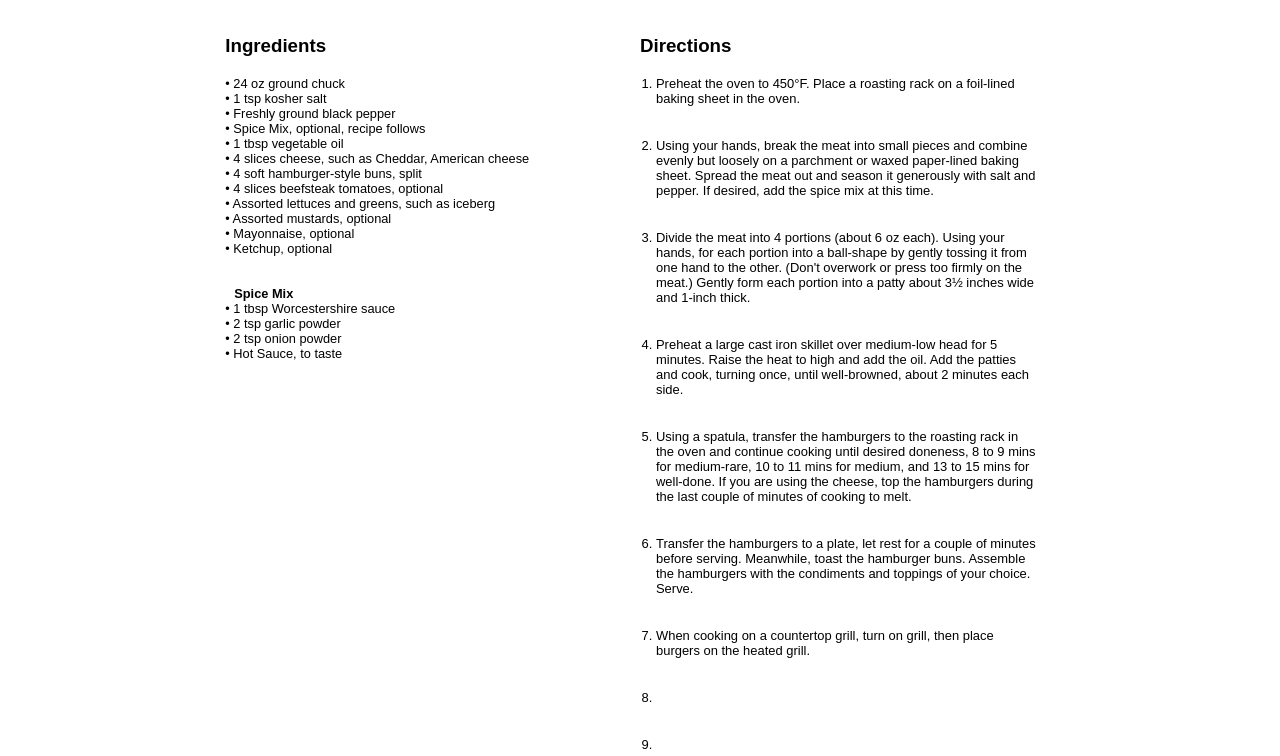
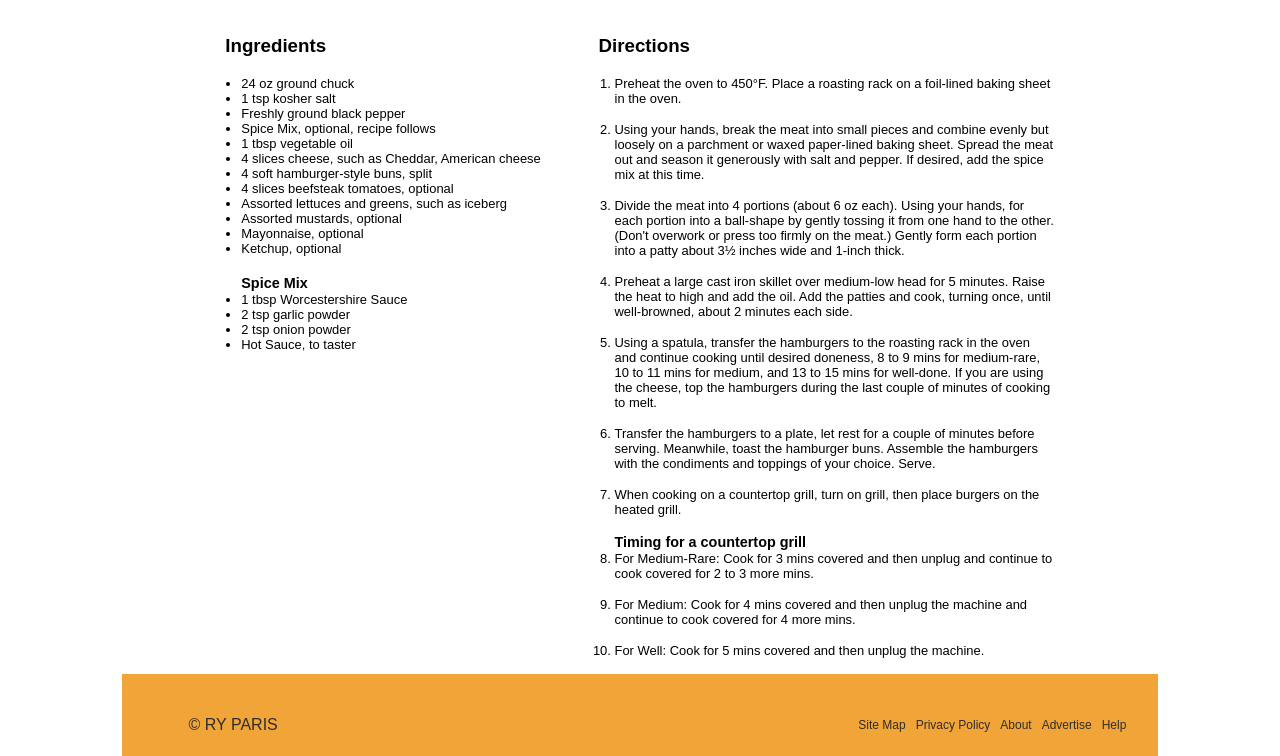
Before and after one commit to brentknudsenstud/RyParisProject, a plain HTML site: page recipes.html in a window 1280 px wide. Shown: the part 1047-1803 px from the top of the page. Drawn offline with nearby package versions, Linux system fonts and the light colour scheme; files whose address does not match are found by name.

Commit message:
flexbox formatting on home page

```diff
--- a/css/style.css
+++ b/css/style.css
@@ -97,6 +97,7 @@
     margin: 0 auto;
     background-color: #dadfea;
     padding: 30px;
+
 }
 
 h1, h2 {
@@ -139,18 +140,27 @@
 
 }
 
-.pic p {
-    text-align: center;
-    background-color: white;
-
-}
-
 .recipe-photos {
     display: flex;
     flex-direction: row;
     flex-wrap: nowrap;
-    justify-content: center;
+    justify-content: space-around;
 }
+.pic {
+    text-align: center;
+    margin: 0;
+
+}
+
+.pic p {
+    text-align: center;
+    background-color: white;
+    margin-top: 0;
+    padding: 5px;
+
+}
+
+
 
 #pepperspic {
     background-image: url(../images/fajita-peppers.jpeg);
@@ -158,7 +168,6 @@
     background-position: center;
     width: 200px;
     height: 200px;
-    margin: 10px 10px 0 10px;
 }
 
 #muffinspic {
@@ -167,7 +176,6 @@
     background-position: center;
     width: 200px;
     height: 200px;
-    margin: 10px 10px 0 10px;
 }
 
 #eggplantpic {
@@ -176,7 +184,6 @@
     background-position: center;
     width: 200px;
     height: 200px;
-    margin: 10px 10px 0 10px;
 }
 
 #teriyakipic {
@@ -185,7 +192,7 @@
     background-position: center;
     width: 200px;
     height: 200px;
-    margin: 10px 10px 0 10px;
+
 }
 
 .whereeatsection {
@@ -197,6 +204,7 @@
 
 .wheretoeat {
     width: 80%;
+    background-color: white;
 }
 
 .where-to-eatpics {
@@ -333,19 +341,29 @@
 }
 
 .column1 {
-    flex-basis: 50%;
+    flex-basis: 45%;
 }
 
 .column2 {
-    flex-basis: 50%;
+    flex-basis: 55%;
 }
-ol, li {
-    margin: 8px;
+
+ul, ol, li {
+    margin: 0 0 0 8px;
     padding: 0;
-    font-size: .9em
+    font-size: .9em;
+
+
 }
+
 .spicetitle {
-    font-size: 1em;
+    font-size: .9em;
     font-weight: bold;
-    margin: 9px;
+    margin-left: 16px;
 }
+
+.timing {
+    font-size: .9em;
+    font-weight: bold;
+    margin: 16px;
+}
--- a/recipes.html
+++ b/recipes.html
@@ -71,25 +71,28 @@
                             <h3 class="ingredients">
                                 Ingredients
                             </h3>
-                            <p style="font-size: .8em;">&bull; 24 oz ground chuck<br>
-                            &bull; 1 tsp kosher salt<br>
-                            &bull; Freshly ground black pepper<br>
-                            &bull; Spice Mix, optional, recipe follows<br>
-                            &bull; 1 tbsp vegetable oil<br>
-                            &bull; 4 slices cheese, such as Cheddar, American cheese <br>
-                            &bull; 4 soft hamburger-style buns, split <br>
-                            &bull; 4 slices beefsteak tomatoes, optional <br>
-                            &bull; Assorted lettuces and greens, such as iceberg<br>
-                            &bull; Assorted mustards, optional<br>
-                            &bull; Mayonnaise, optional<br>
-                            &bull; Ketchup, optional<br><br>
-                            <br><span class="spicetitle">Spice Mix</span><br>
-                            &bull; 1 tbsp Worcestershire sauce<br>
-                            &bull; 2 tsp garlic powder<br>
-                            &bull; 2 tsp onion powder<br>
-                            &bull; Hot Sauce, to taste<br>
-
-                            </p>
+                            <ul>
+                            <li>24 oz ground chuck</li>
+                            <li>1 tsp kosher salt</li>
+                            <li>Freshly ground black pepper</li>
+                            <li>Spice Mix, optional, recipe follows</li>
+                            <li>1 tbsp vegetable oil</li>
+                            <li>4 slices cheese, such as Cheddar, American cheese</li>
+                            <li>4 soft hamburger-style buns, split</li>
+                            <li>4 slices beefsteak tomatoes, optional</li>
+                            <li>Assorted lettuces and greens, such as iceberg</li>
+                            <li>Assorted mustards, optional</li>
+                            <li>Mayonnaise, optional</li>
+                            <li>Ketchup, optional</li>
+                            </ul>
+                            <br>
+                            <span class="spicetitle">Spice Mix</span>
+                            <ul>
+                            <li>1 tbsp Worcestershire Sauce</li>
+                            <li>2 tsp garlic powder</li>
+                            <li>2 tsp onion powder</li>
+                            <li>Hot Sauce, to taster</li>
+                            </ul>
                         </div>
                         <div class="column2">
                             <h3>Directions</h3>
@@ -101,9 +104,12 @@
                                 <li>Using a spatula, transfer the hamburgers to the roasting rack in the oven and continue cooking until desired doneness, 8 to 9 mins for medium-rare, 10 to 11 mins for medium, and 13 to 15 mins for well-done. If you are using the cheese, top the hamburgers during the last couple of minutes of cooking to melt.</li><br>
                                 <li>Transfer the hamburgers to a plate, let rest for a couple of minutes before serving. Meanwhile, toast the hamburger buns. Assemble the hamburgers with the condiments and toppings of your choice. Serve.</li><br>
                                 <li>When cooking on a countertop grill, turn on grill, then place burgers on the heated grill.</li><br>
-                                <li></li><br>
-                                <li></li><br>
-                                <li></li><br>
+                            </ol>
+                            <span class="timing">Timing for a countertop grill</span>
+                            <ol start="8">
+                                <li>For Medium-Rare: Cook for 3 mins covered and then unplug and continue to cook covered for 2 to 3 more mins.</li><br>
+                                <li>For Medium: Cook for 4 mins covered and then unplug the machine and continue to cook covered for 4 more mins.</li><br>
+                                <li>For Well: Cook for 5 mins covered and then unplug the machine.</li><br>
 
                             </ol>
                         </div>
```
Also changed, not shown: index.html (+13 -9 lines).
